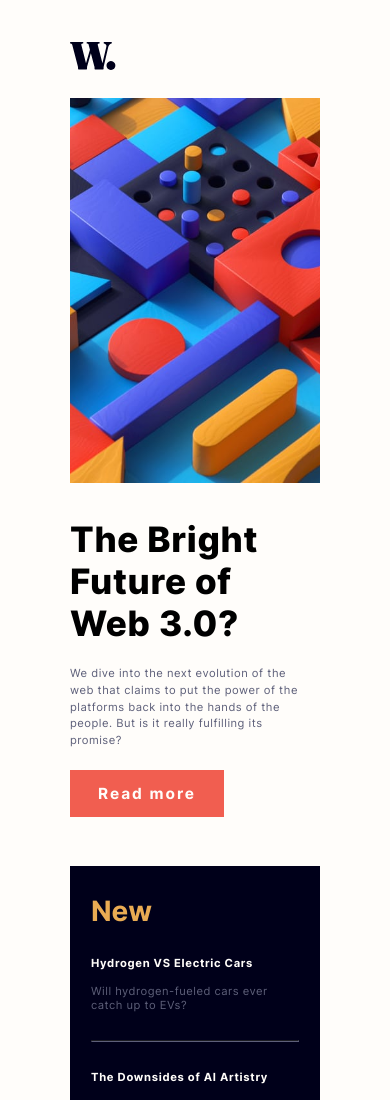
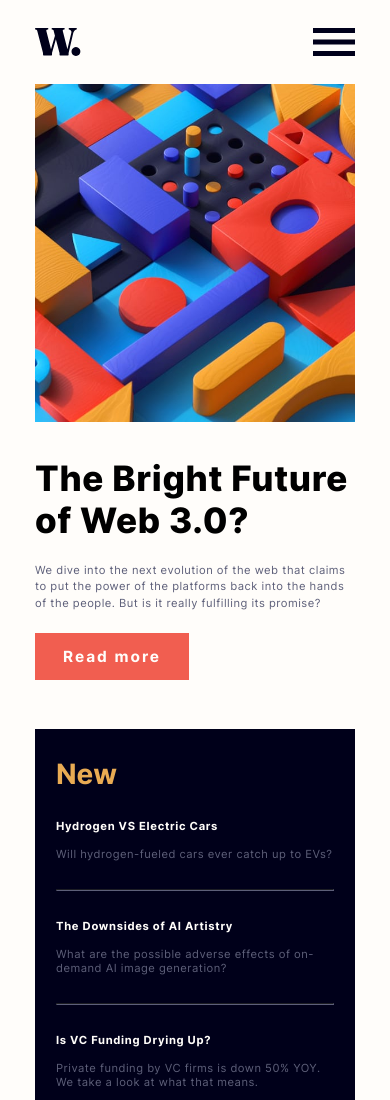
Before and after one commit to oaaj-digitals/The-Bright-Future-of-Web-3.0-, a plain HTML site: page index.html in a window 390 px wide. Shown: the top 1100 px of the page. Drawn offline with Linux system fonts and the light colour scheme.

Commit message:
Add files via upload

```diff
--- a/index.html
+++ b/index.html
@@ -25,6 +25,13 @@
 			</div>
 
 			<nav class="navbar">
+				<div class="menu-icon-div">
+					<img
+						src="./images/icon-menu.svg"
+						alt=""
+						class="menu-icon-img"
+					/>
+				</div>
 				<ul class="nav-list">
 					<li class="nav-item">
 						<a href="#" class="link nav-link">Home</a>
--- a/style.css
+++ b/style.css
@@ -71,10 +71,14 @@ header {
 .nav-item,
 .nav-link {
 	height: 100%;
-	display: none;
+	display: flex;
 	/* gap: 3rem; */
 	justify-content: flex-end;
 	align-items: center;
+}
+
+.menu-icon-div {
+	display: none;
 }
 
 .nav-link {
@@ -261,7 +265,7 @@ hr {
 	}
 
 	body {
-		padding: 6rem 10rem;
+		padding: 4rem 5rem;
 	}
 
 	.text {
@@ -273,7 +277,7 @@ hr {
 	}
 
 	.post-img-div {
-		height: 55rem;
+		height: 40vh;
 		background-image: url("./images/image-web-3-mobile.jpg");
 	}
 	.post-info {
@@ -328,4 +332,20 @@ hr {
 	.recent-post-title {
 		font-size: 2.5rem;
 	}
+
+	.menu-icon-div {
+		display: inline-block;
+		width: 6rem;
+		height: 100%;
+	}
+
+	.menu-icon-img {
+		width: 100%;
+		height: 100%;
+		display: block;
+	}
+
+	.nav-list {
+		display: none;
+	}
 }
```
